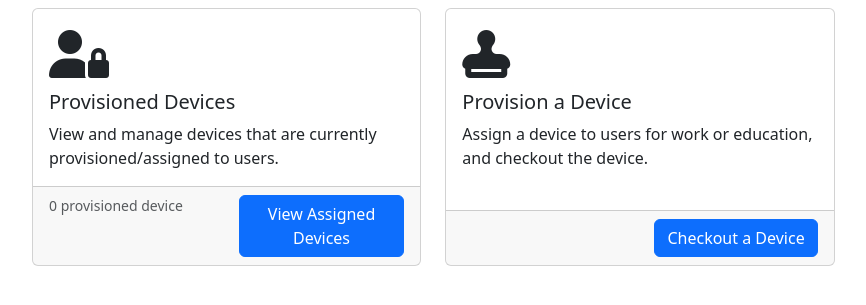
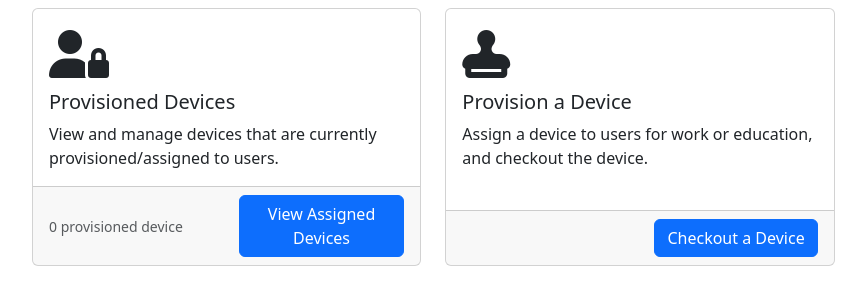
Before and after one commit to ravendinata/JACITA-Kanri, a Flask app: page /provisioning_dashboard in a window 1280 px wide. Shown: the part 136-441 px from the top of the page, without its empty margins (0-866 px from the left). Run offline with Flask 3, Linux system fonts and the light colour scheme; data that the repository does not hold is empty; parts of the project's set-up code (start-up, migrations or seed data) failed here and were passed over; some libraries are stand-ins or nearby versions.

Commit message:
Center aligned counter in card footer

```diff
--- a/templates/index.html
+++ b/templates/index.html
@@ -19,7 +19,7 @@
                 </div>
                 <div class="card-footer">
                     <div class="row">
-                        <div class="col">
+                        <div class="col d-flex align-items-center">
                             <small class="card-text text-muted float-start">{{ count_device }} registered device{% if count_device > 1 %}s{% endif %}</small>
                         </div>
                         <div class="col">
--- a/templates/provisioning_dashboard.html
+++ b/templates/provisioning_dashboard.html
@@ -22,8 +22,8 @@
             </div>
             <div class="card-footer">
                 <div class="row">
-                    <div class="col">
-                        <small class="card-text text-muted float-start">{{ count_provisioned_device }} provisioned device{% if count_provisioned_device > 1 %}s{% endif %}</small>
+                    <div class="col d-flex align-items-center">
+                        <small class="card-text text-muted" style="bottom: 0">{{ count_provisioned_device }} provisioned device{% if count_provisioned_device > 1 %}s{% endif %}</small>
                     </div>
                     <div class="col">
                         <a href="/provisioned_devices" class="btn btn-primary float-end">View Assigned Devices</a>
```
